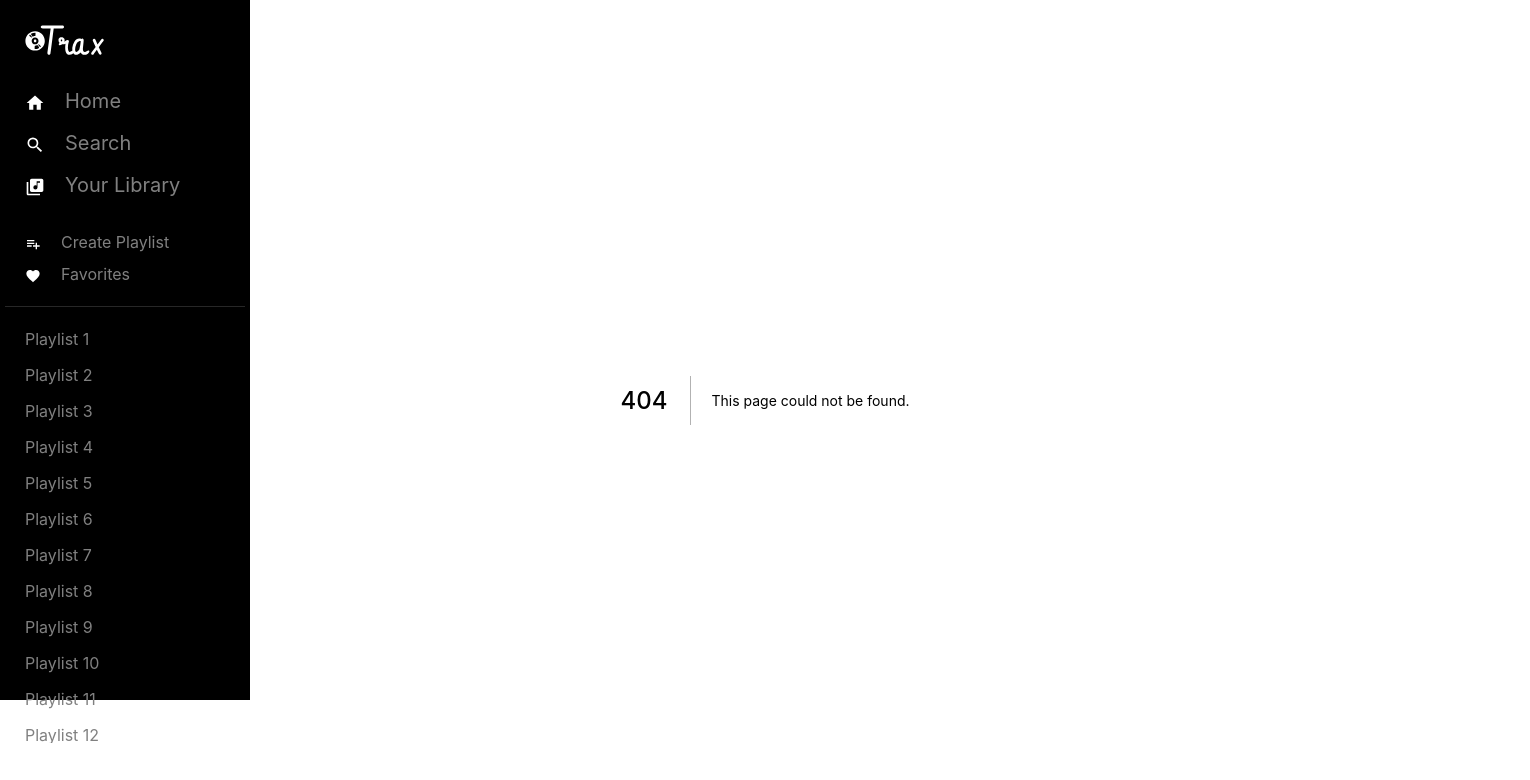
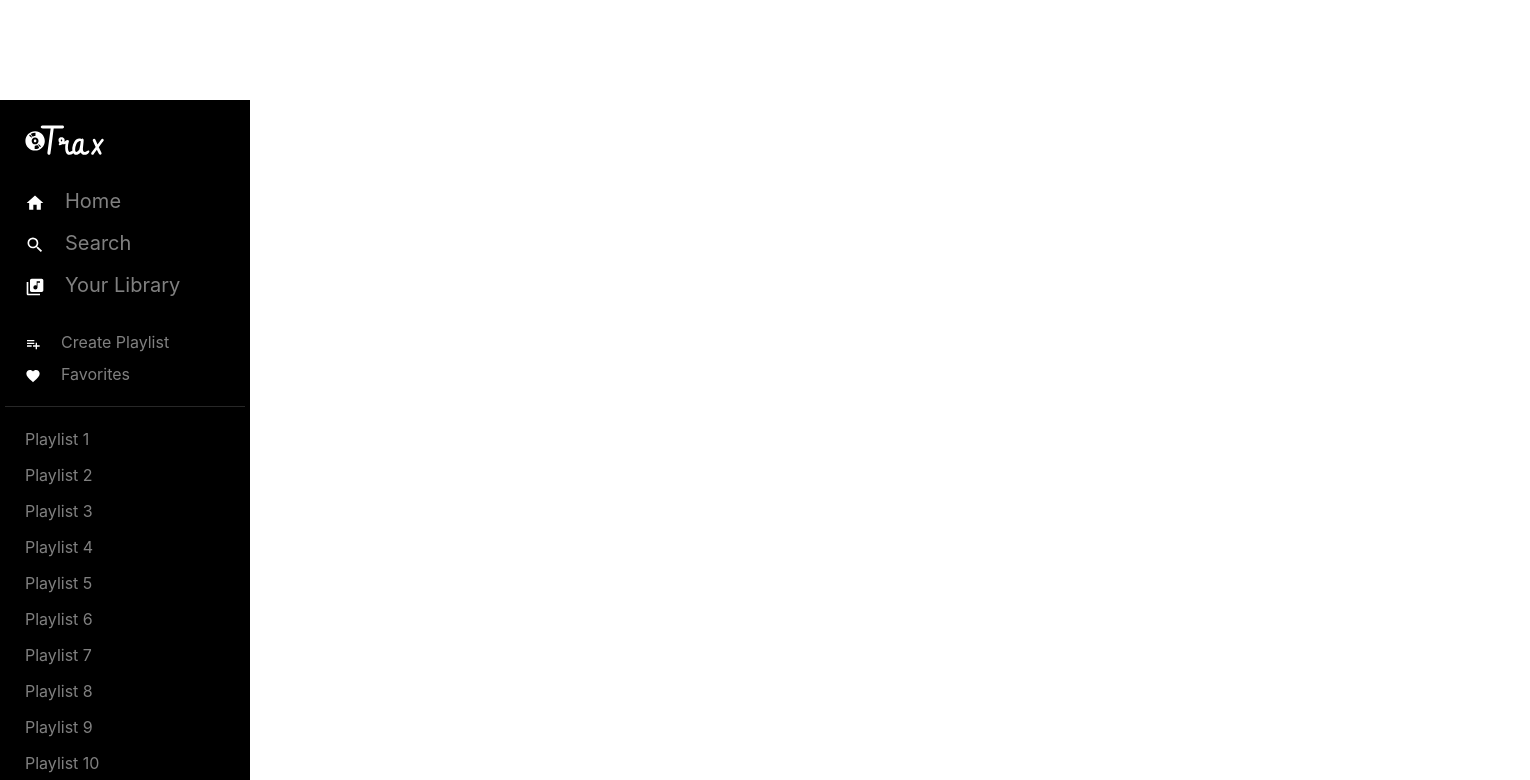
Before and after one commit to hacktivist123/NextJS-Player, a Next.js app: page /components/layout in a window 1280 px wide. Before the commit this address had no page. Shown: the top 780 px of the page, 1530 px wide, since content can reach past the window. Built offline with nearby package versions, Linux system fonts and the light colour scheme.

Commit message:
file name modifications

```diff
--- a/pages/_app.tsx
+++ b/pages/_app.tsx
@@ -1,5 +1,5 @@
 import { ChakraProvider, extendTheme } from "@chakra-ui/react";
-import PlayerLayout from "./components/PlayerLayout";
+import PlayerLayout from "./components/layout";
 import "reset-css";
 import "../styles/globals.css";
 
--- a/pages/components/PlaylistMenu.tsx
+++ b/pages/components/PlaylistMenu.tsx
@@ -3,7 +3,7 @@ import NextLink from "next/link";
 
 const playlists = new Array(30).fill(1).map((_, i) => `Playlist ${i + 1}`);
 
-const PlaylistMenu = () => {
+const playlistMenu = () => {
   return (
     <Box height="66%" overflowY="auto" paddingY="20px">
       <List spacing={3}>
@@ -21,4 +21,4 @@ const PlaylistMenu = () => {
   );
 };
 
-export default PlaylistMenu;
+export default playlistMenu;
--- a/pages/components/playerLayout.tsx
+++ b/pages/components/layout.tsx
@@ -1,11 +1,11 @@
 import { Box } from "@chakra-ui/layout";
-import PlayerSideBar from "./PlayerSideBar";
+import PlayerSidebar from "./sidebar";
 
-const PlayerLayout = ({ children }) => {
+const playerLayout = ({ children }) => {
   return (
     <Box width="100vw" height="100vh">
       <Box position="absolute" top="0" width="250px" left="0">
-        <PlayerSideBar />
+        <PlayerSidebar />
       </Box>
       <Box marginLeft="250px" marginBottom="100px">
         {children}
@@ -17,4 +17,4 @@ const PlayerLayout = ({ children }) => {
   );
 };
 
-export default PlayerLayout;
+export default playerLayout;
--- a/pages/components/PlayerSideBar.tsx
+++ b/pages/components/sidebar.tsx
@@ -16,7 +16,8 @@ import {
   MdPlaylistAdd,
   MdFavorite,
 } from "react-icons/md";
-import PlaylistMenu from "./PlaylistMenu";
+
+import PlaylistMenu from "./playlistMenu";
 
 const navMenu = [
   {
@@ -49,7 +50,7 @@ const musicMenu = [
   },
 ];
 
-const PlayerSideBar = () => {
+const playerSideBar = () => {
   return (
     <Box
       width="100%"
@@ -109,4 +110,4 @@ const PlayerSideBar = () => {
   );
 };
 
-export default PlayerSideBar;
+export default playerSideBar;
```
